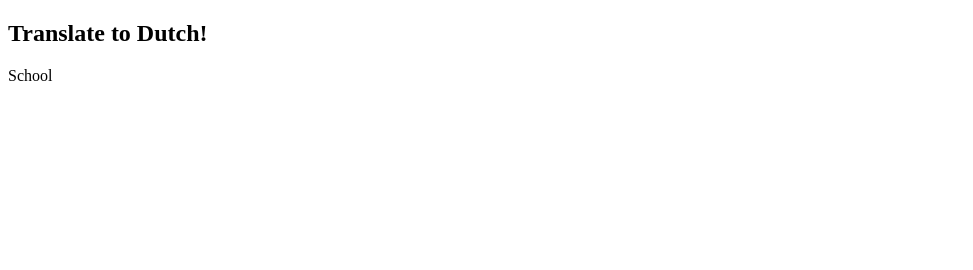
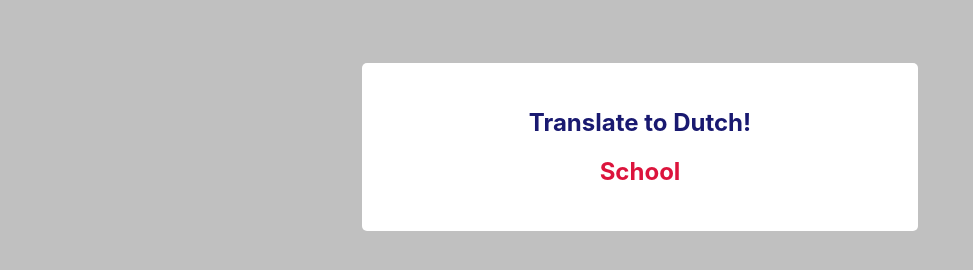
Before and after one commit to zorawar1090/flash-card-app, a plain HTML site: page index.html in a window 1280 px wide. Shown: the whole page, without its empty margins (0-973 px from the left). Drawn offline with Linux system fonts and the light colour scheme.

Commit message:
style index page

```diff
--- a/index.css
+++ b/index.css
@@ -0,0 +1,18 @@
+body {
+    background-color: silver;
+}
+section {
+    background-color: white;
+    color: midnightblue;
+    min-width: 20%;
+    max-width: 40%;
+    padding: 2%;
+    margin: 0 auto;
+    text-align: center;
+    border-radius: 5px;
+    margin-top: 5%;
+    font-family: -apple-system, BlinkMacSystemFont, 'Segoe UI', Roboto, Oxygen, Ubuntu, Cantarell, 'Open Sans', 'Helvetica Neue', sans-serif
+}
+h2{
+    color: crimson;
+}
--- a/index.html
+++ b/index.html
@@ -4,15 +4,18 @@
         <title>
             Flash Card App
         </title>
+        <link rel="stylesheet" type="text/css" media="screen" href="index.css">
     </head>
 
     <body>
-        <section>
-            <h2>Translate to Dutch!</h2>
-            <div id = "box">
+        <main>
+            <section>
+                <h1>Translate to Dutch!</h1>
+                <div id = "box">
 
-            </div>
-        </section>
+                </div>
+            </section>
+        </main>
         <script src="index.js"></script>
     </body>
 
--- a/index.js
+++ b/index.js
@@ -4,8 +4,8 @@ const data = {
 
 const rand = data.questions[Math.floor(Math.random() * data.questions.length)]
 
-const p = document.createElement('p')
-p.innerHTML = rand;
+const h2 = document.createElement('h2')
+h2.innerHTML = rand;
 const box = document.getElementById('box')
 
-box.appendChild(p);
+box.appendChild(h2);
```
